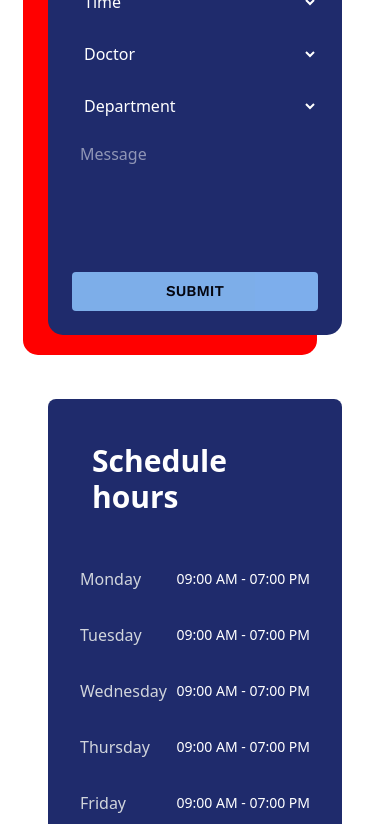
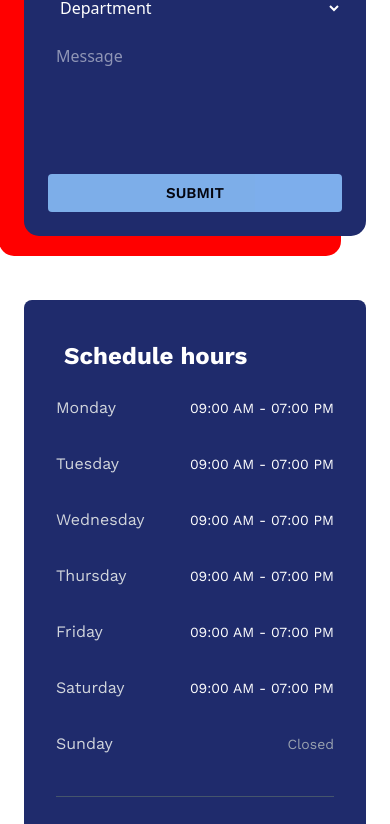
Before and after one commit to jawwad-ali/hospital_project, a Next.js app: page /contact in a window 390 px wide. Shown: the part 989-1813 px from the top of the page. Built offline with nearby package versions, Linux system fonts and the light colour scheme.

Commit message:
fix responsiveness issue in contacts page

```diff
--- a/src/Components/ContactPageAppointmentForm.tsx
+++ b/src/Components/ContactPageAppointmentForm.tsx
@@ -4,7 +4,7 @@ import ScheduleHours from "./ScheduleHours";
 
 const ContactPageAppointmentForm = () => {
   return (
-    <div className="my-20 container lg:flex gap-8 mx-auto relative px-12 lg:px-0">
+    <div className="my-10 lg:my-20 container lg:flex gap-8 mx-auto relative px-6 lg:px-0">
       <div className="w-full lg:w-6/12 flex flex-col relative">
         <h2
           className={`${yeseva.className} text-3xl md:text-4xl font-bold text-[#1F2B6C]`}
--- a/src/Components/ScheduleHours.tsx
+++ b/src/Components/ScheduleHours.tsx
@@ -1,13 +1,14 @@
 import { scheduleHours } from "@/data";
 import { Phone } from "lucide-react";
 import React from "react";
+import { work_sans } from "@/data";
 
 const ScheduleHours = () => {
   return (
     <div>
       {/* Right Section - Schedule Hours */}
-      <div className="bg-[#1F2B6C] p-8 rounded-lg text-white">
-        <h3 className="text-3xl md:text-5xl p-3 lg:p-5 font-bold mb-8">Schedule hours</h3>
+      <div className={`bg-[#1F2B6C] p-8 rounded-lg text-white ${work_sans.className}`}>
+        <h3 className={`text-2xl md:text-5xl p-2 lg:p-5 font-bold lg:mb-8 mb-2`}>Schedule hours</h3>
 
         {/* Schedule List */}
         <div className="space-y-4 mb-8">
```
